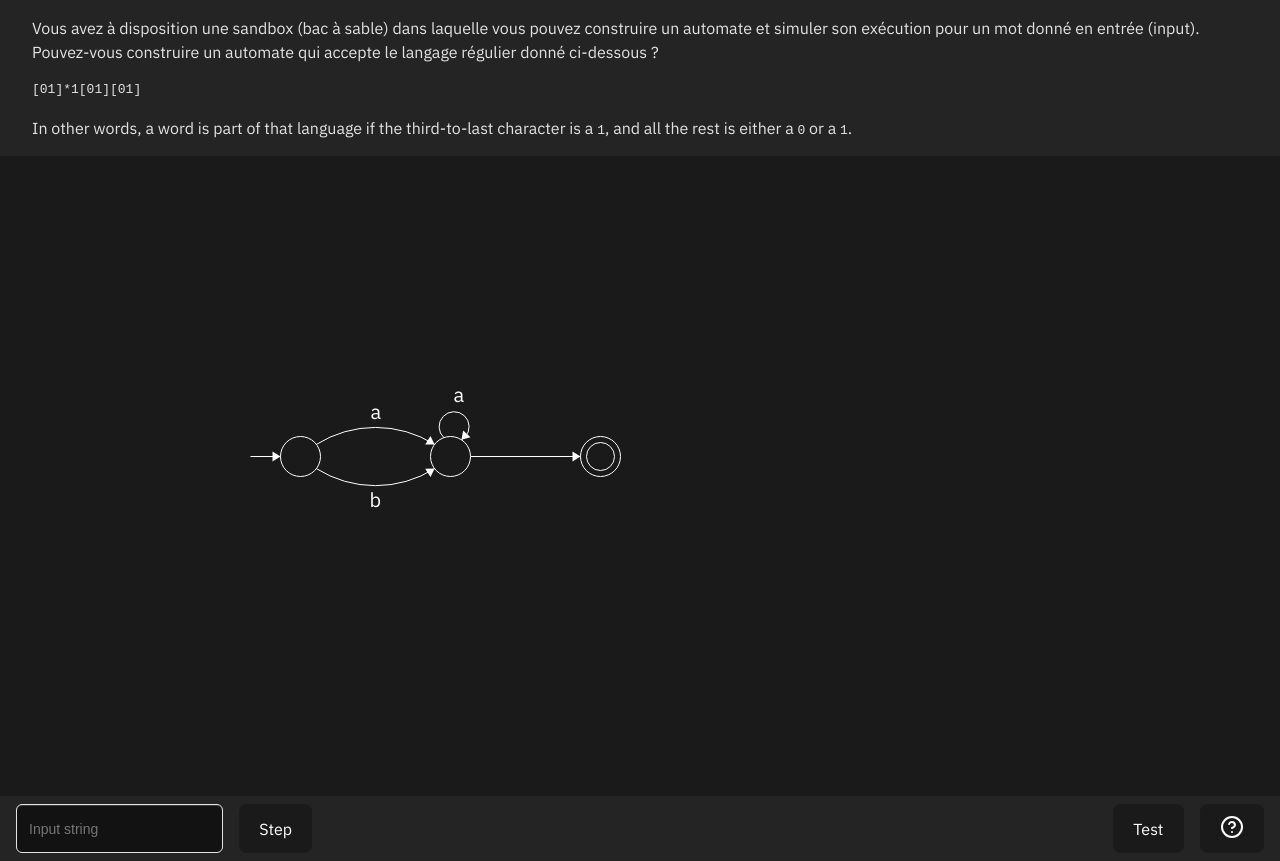
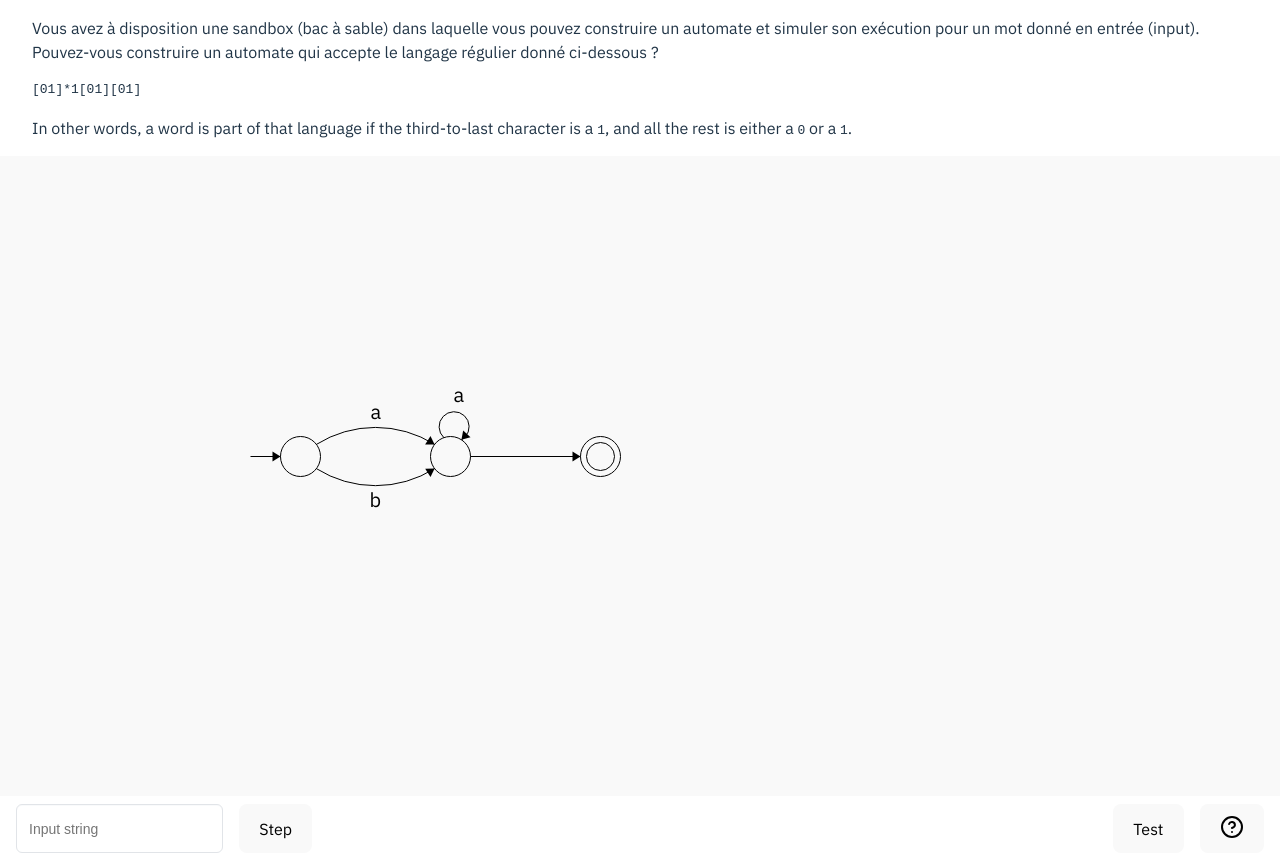
Before and after one commit to shilangyu/nfa-sandbox, a website built with Vite: page index.html in a window 1280 px wide. Built offline with nearby package versions, Linux system fonts and the dark colour scheme.

Commit message:
Remove dark mode

```diff
--- a/src/main.ts
+++ b/src/main.ts
@@ -82,7 +82,7 @@ const canvasHasFocus = () => {
 const drawWith = (c: DrawingContext, time?: number) => {
   const hasFocus = canvasHasFocus();
   c.clearRect(0, 0, sandbox.width, sandbox.height);
-  state.draw(c, time ?? 0, hasFocus, window.matchMedia("(prefers-color-scheme: dark)").matches);
+  state.draw(c, time ?? 0, hasFocus, false);
 };
 
 window.requestAnimationFrame((zero) => {
--- a/src/style.css
+++ b/src/style.css
@@ -7,7 +7,6 @@
   line-height: 1.5;
   font-weight: 400;
 
-  color-scheme: light dark;
   color: #213547;
   background-color: #ffffff;
 
@@ -148,19 +147,3 @@ input:focus {
   border-color: #646cff;
   outline: none;
 }
-
-@media (prefers-color-scheme: dark) {
-  :root {
-    color: rgba(255, 255, 255, 0.87);
-    background-color: #242424;
-  }
-  a:hover {
-    color: #535bf2;
-  }
-  button {
-    background-color: #1a1a1a;
-  }
-  #sandbox {
-    background-color: #1a1a1a;
-  }
-}
```
